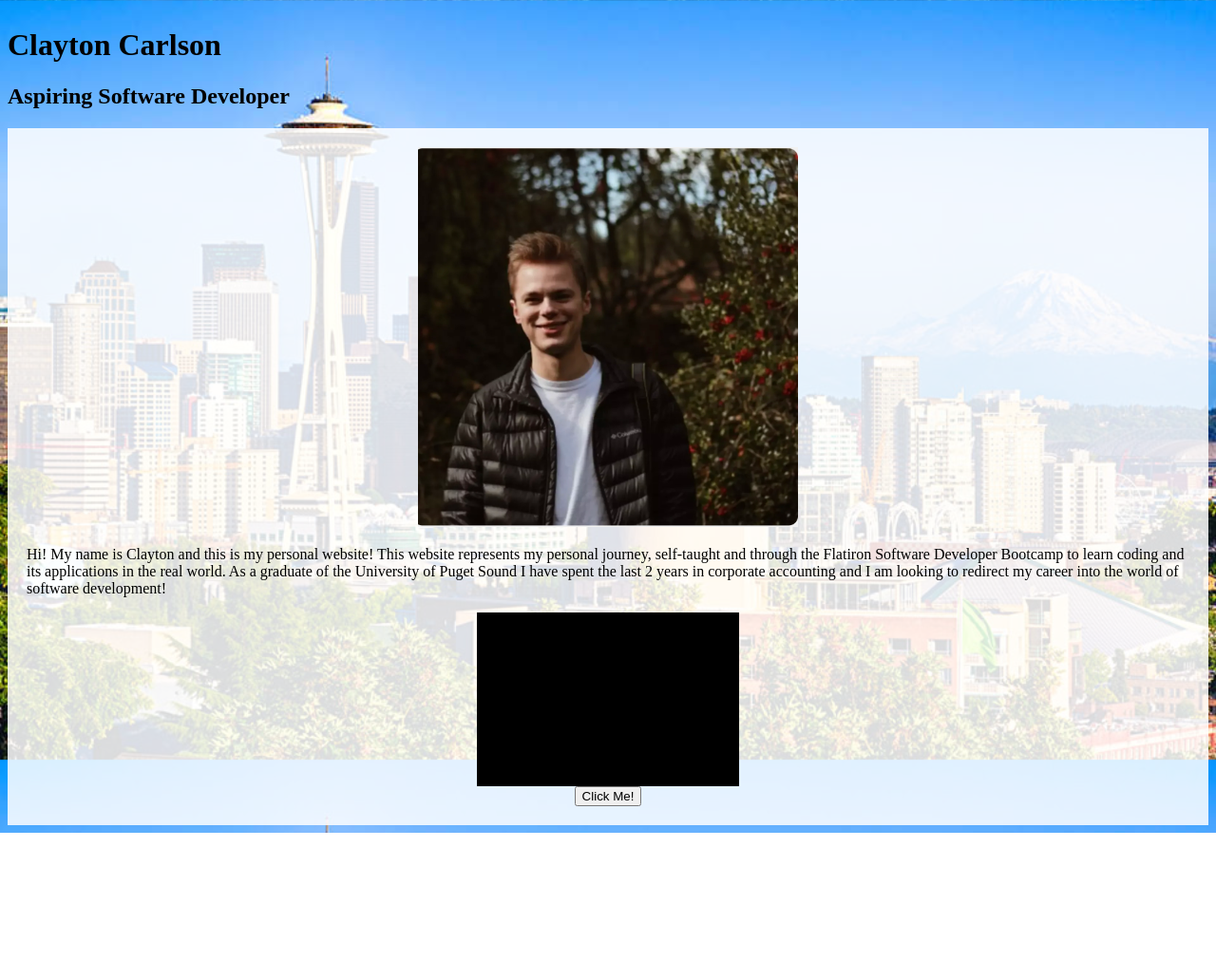
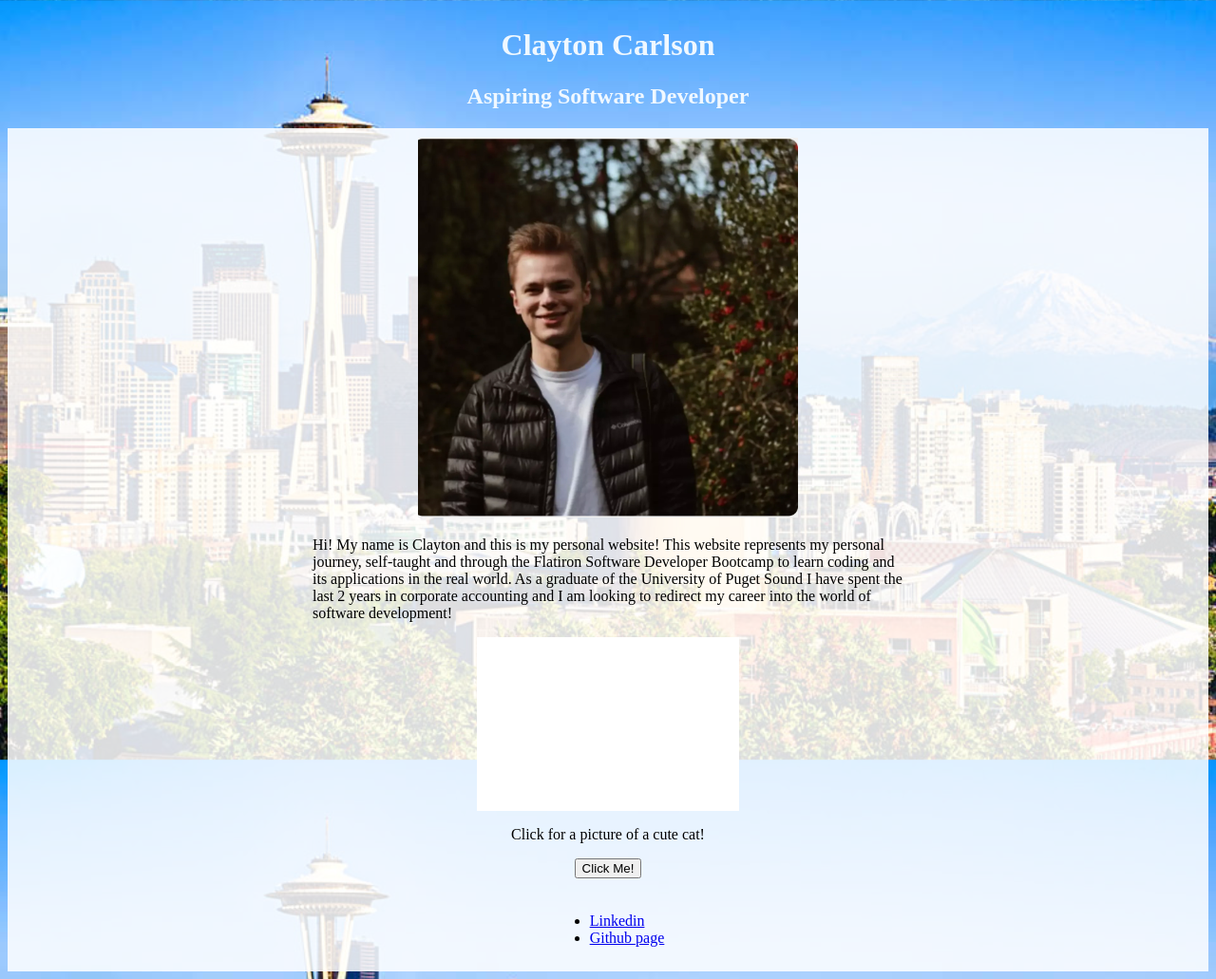
Before and after one commit to CCarlson249/my-personal-website, a plain HTML site: page index.html in a window 1280 px wide. Shown: the whole page at 95% size. Before the commit the page ends 877 px from the top, so only its background shows below. Drawn offline with Linux system fonts and the light colour scheme.

Commit message:
added links and adjusted text

```diff
--- a/index.html
+++ b/index.html
@@ -22,7 +22,14 @@
     </div>
 
     </div>
+    <p>Click for a picture of a cute cat!</p>
     <button id = lightswitch onclick="lighton()" >Click Me!</button>
+    </div>
+    <div id="Links">
+        <ul>
+        <li><a href="https://www.linkedin.com/in/clayton-carlson/">Linkedin</a></li>
+        <li><a href="https://github.com/CCarlson249">Github page</a></li>
+        </ul>
     </div>
     </div>
   </body>
--- a/style.css
+++ b/style.css
@@ -13,7 +13,7 @@ justify-content: center;
   }
 
   #main {
-    padding: 20px;
+    padding: 10px;
   background: rgba(255,255,255,.85);
   display: flex;
 justify-content: center;
@@ -28,5 +28,24 @@ flex-direction: column;
 #overlay {
     width: 100%;
     height: 100%;
-    background-color: black;
+    background-color: white;
 }
+
+h1, h2 {
+    color:aliceblue;
+    text-align: center;
+
+}
+
+#text {
+    width: 50%;
+}
+
+#Links {
+    padding: 10px;
+    background: rgba(255,255,255,.85);
+    display: flex;
+    justify-content: center;
+    align-items: center;
+    flex-direction: column;
+}
```
